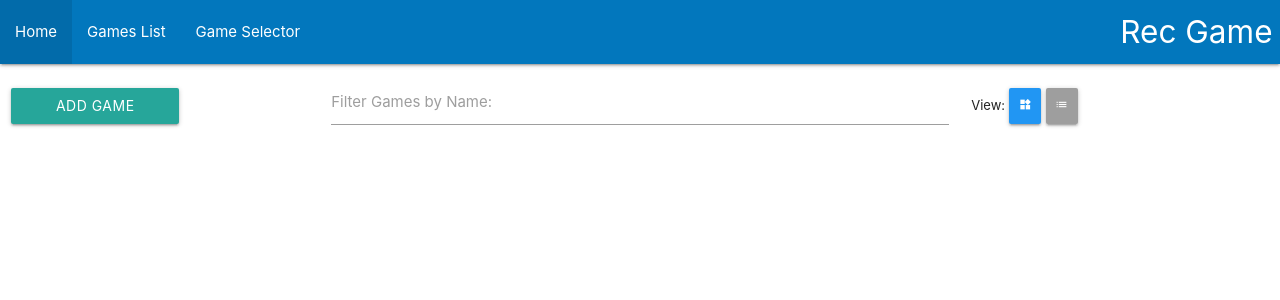
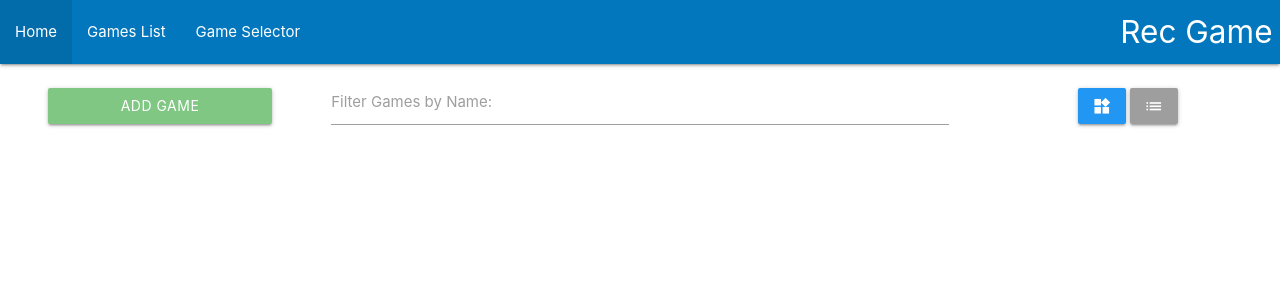
Before and after one commit to kgladfelder/game-recommender, a SvelteKit app: page /game-list in a window 1280 px wide. Shown: the top 300 px of the page. Built offline with nearby package versions, Linux system fonts and the light colour scheme.

Commit message:
fix: ui for search

```diff
--- a/src/routes/game-list/+page.svelte
+++ b/src/routes/game-list/+page.svelte
@@ -133,7 +133,7 @@
 	{/if}
 	<div class="row search-row">
 		<div class="col s3">
-			<button on:click="{onNewGame}" class="waves-effect waves-light btn btn-width">
+			<button on:click="{onNewGame}" class="waves-effect waves-light green lighten-2 btn btn-width">
 				Add Game
 			</button>
 		</div>
@@ -141,26 +141,23 @@
 			<label for="gameNameInput">Filter Games by Name:</label>
 			<input id="gameNameInput" bind:value="{gameListFilter}" autocomplete="off" type="text" />
 		</div>
-		<div class="col s3 view">
-			<div>
-				<span class="text">View: </span>
+		<div class="col s2 offset-s1">
 			<button
 				title="Switch to grid view"
-					class="waves-effect waves-light btn"
+				class="waves-effect waves-light btn view-btn"
 				class:blue="{gridVis}"
 				class:grey="{!gridVis}"
 				on:click="{onGridViewClick}">
-					<i class="material-icons text">widgets</i>
+				<i class="material-icons">widgets</i>
 			</button>
 			<button
 				title="Switch to table view"
-					class="waves-effect waves-light btn"
+				class="waves-effect waves-light btn view-btn"
 				class:blue="{tableVis}"
 				class:grey="{!tableVis}"
 				on:click="{onTableViewClick}">
-					<i class="material-icons text">list</i>
+				<i class="material-icons">list</i>
 			</button>
-			</div>
 		</div>
 	</div>
 
@@ -208,7 +205,8 @@
 
 <style>
 	.btn-width {
-		width: 12em;
+		width: 75%;
+		margin-left: 12.5%;
 	}
 
 	.row {
@@ -220,15 +218,9 @@
 		align-items: center;
 	}
 
-	.view .text {
-		font-size: small;
+	.view-btn {
+		width: 25%;
+		padding: 0px;
 	}
 
-	.view .btn {
-		font-size: small;
-	}
-
-	.view .btn .text {
-		margin: -1em;
-	}
 </style>
```
Lines whose indentation alone changed are shown as unchanged.
